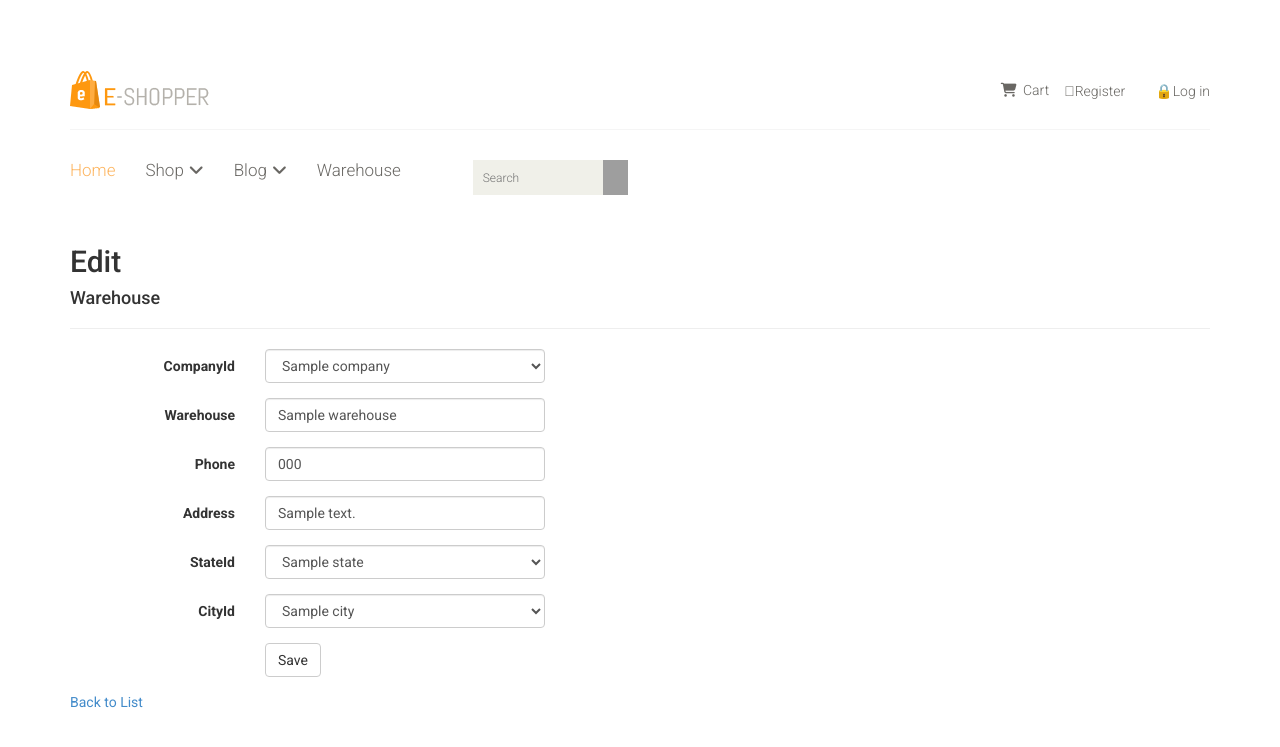
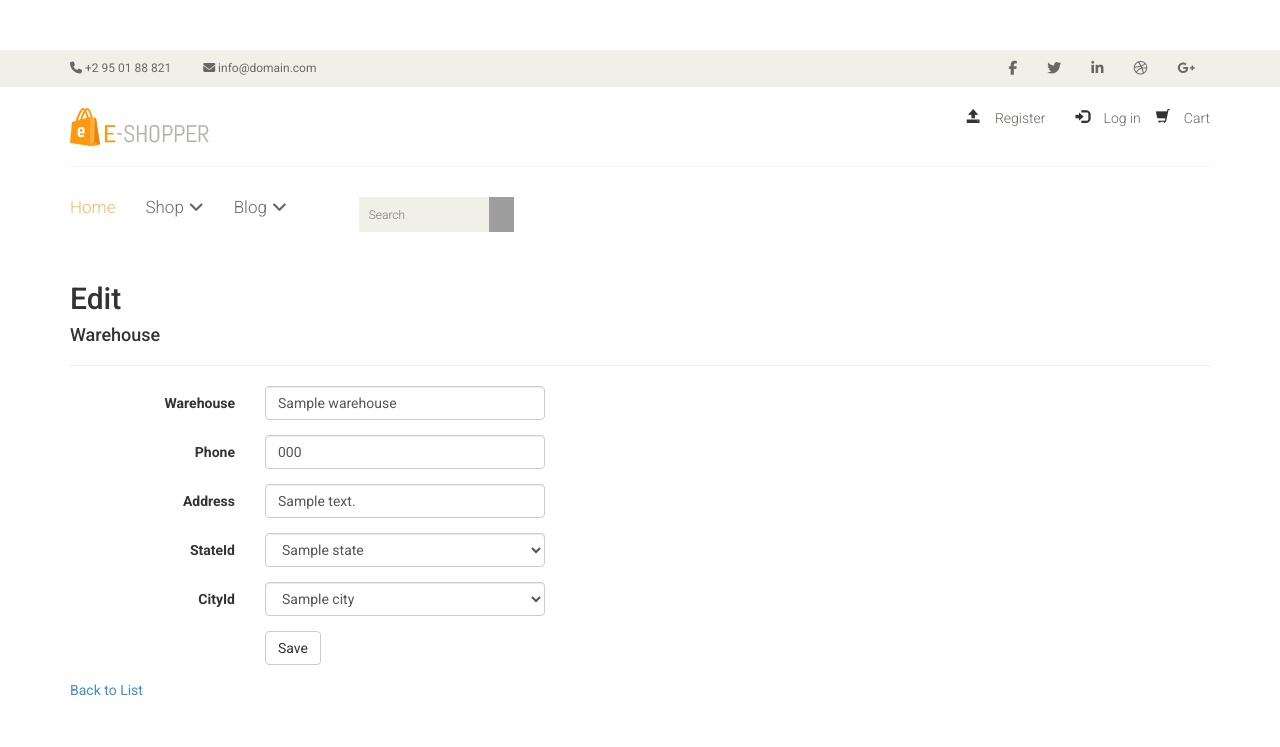
Before and after one commit to EcommerceISA/ECommerce2, an ASP.NET MVC app: page /Warehouses/Edit/1 in a window 1280 px wide. Shown: the top 747 px of the page. Run offline with ASP.NET Core 8 and stand-ins for ASP.NET MVC 5, Linux system fonts and the light colour scheme; tables that the repository leaves empty hold one stand-in row (values such as "Sample post"); the project's own start-up code is not run, and a stand-in starts its controllers and pages; some libraries are stand-ins or nearby versions; some web fonts are replaced; grey boxes are pictures that could not be loaded.

Commit message:
managment vie icons

```diff
--- a/ECommerce2/App_Start/BundleConfig.cs
+++ b/ECommerce2/App_Start/BundleConfig.cs
@@ -26,7 +26,6 @@
             bundles.Add(new StyleBundle("~/Content/css").Include(
                       "~/Content/bootstrap.css",
                       "~/Content/animate.css",
-                      "~/Content/font-awesome.min.css",
                       "~/Content/main.css",
                       "~/Content/prettyPhoto.css",
                       "~/Content/price-range.css",
--- a/ECommerce2/Controllers/WarehousesController.cs
+++ b/ECommerce2/Controllers/WarehousesController.cs
@@ -7,6 +7,7 @@
 using System.Web;
 using System.Web.Mvc;
 using ECommerce2.Models;
+using ECommerce2.Classes;
 
 namespace ECommerce2.Controllers
 {
@@ -17,8 +18,10 @@
         // GET: Warehouses
         public ActionResult Index()
         {
-            var warehouse = db.Warehouse.Include(w => w.City).Include(w => w.Company).Include(w => w.State);
-            return View(warehouse.ToList());
+            var user = db.Users.Where(u => u.UserName == User.Identity.Name).FirstOrDefault();
+            var warehouses = db.Warehouse.Where(w => w.CompanyId == user.CompanyId).Include(w => w.City)
+                .Include(w => w.State);
+            return View(warehouses.ToList());
         }
 
         // GET: Warehouses/Details/5
@@ -39,10 +42,22 @@
         // GET: Warehouses/Create
         public ActionResult Create()
         {
-            ViewBag.CityId = new SelectList(db.Cities, "CityId", "Name");
-            ViewBag.CompanyId = new SelectList(db.Companies, "CompanyId", "Name");
-            ViewBag.StateId = new SelectList(db.States, "StateId", "Name");
-            return View();
+            ViewBag.CityId = new SelectList(
+                CombosHelper.GetCities(),
+                "CityId", "Name");
+
+            ViewBag.StateId = new SelectList(
+                CombosHelper.GetStates(),
+                "StateId", "Name");
+
+            var user = db.Users.Where(u => u.UserName == User.Identity.Name)
+                .FirstOrDefault();
+
+            var warehouse = new Warehouse {
+                CompanyId = user.CompanyId
+            };
+
+            return View(warehouse);
         }
 
         // POST: Warehouses/Create
@@ -59,9 +74,14 @@
                 return RedirectToAction("Index");
             }
 
-            ViewBag.CityId = new SelectList(db.Cities, "CityId", "Name", warehouse.CityId);
-            ViewBag.CompanyId = new SelectList(db.Companies, "CompanyId", "Name", warehouse.CompanyId);
-            ViewBag.StateId = new SelectList(db.States, "StateId", "Name", warehouse.StateId);
+            ViewBag.CityId = new SelectList(
+                CombosHelper.GetCities(warehouse.StateId),
+                "CityId", "Name");
+
+            ViewBag.StateId = new SelectList(
+                CombosHelper.GetStates(),
+                "StateId", "Name");
+
             return View(warehouse);
         }
 
@@ -77,9 +97,15 @@
             {
                 return HttpNotFound();
             }
-            ViewBag.CityId = new SelectList(db.Cities, "CityId", "Name", warehouse.CityId);
-            ViewBag.CompanyId = new SelectList(db.Companies, "CompanyId", "Name", warehouse.CompanyId);
-            ViewBag.StateId = new SelectList(db.States, "StateId", "Name", warehouse.StateId);
+
+            ViewBag.CityId = new SelectList(
+                CombosHelper.GetCities(warehouse.StateId),
+                "CityId", "Name");
+
+            ViewBag.StateId = new SelectList(
+                CombosHelper.GetStates(),
+                "StateId", "Name");
+
             return View(warehouse);
         }
 
@@ -96,9 +122,13 @@
                 db.SaveChanges();
                 return RedirectToAction("Index");
             }
-            ViewBag.CityId = new SelectList(db.Cities, "CityId", "Name", warehouse.CityId);
-            ViewBag.CompanyId = new SelectList(db.Companies, "CompanyId", "Name", warehouse.CompanyId);
-            ViewBag.StateId = new SelectList(db.States, "StateId", "Name", warehouse.StateId);
+            ViewBag.CityId = new SelectList(
+                CombosHelper.GetCities(warehouse.StateId),
+                "CityId", "Name");
+
+            ViewBag.StateId = new SelectList(
+                CombosHelper.GetStates(),
+                "StateId", "Name");
             return View(warehouse);
         }
 
--- a/ECommerce2/Views/Manage/Index.cshtml
+++ b/ECommerce2/Views/Manage/Index.cshtml
@@ -3,8 +3,7 @@
     ViewBag.Title = "Manage";
 }
 
-<h2>@ViewBag.Title.</h2>
-<h2>Profile</h2>
+<h2>Admin Profile</h2>
 
 <p class="text-success">@ViewBag.StatusMessage</p>
 @if (User.IsInRole("Admin"))
@@ -70,9 +69,10 @@
                         </div>
                         <div class="panel panel-default">
                             <div class="panel-heading">
-                                <h4 class="panel-title">@Html.ActionLink("Warehouse", "Index", "Users")</h4>
+                                <h4 class="panel-title">@Html.ActionLink("Warehouse", "Index", "Warehouse")</h4>
                             </div>
                         </div>
+
                     </div><!--/category-productsr-->
                 </div>
             </div>
--- a/ECommerce2/Views/Shared/_Layout.cshtml
+++ b/ECommerce2/Views/Shared/_Layout.cshtml
@@ -12,6 +12,34 @@
 
 </head>
 <body>
+    <header id="header">
+        <!--header-->
+        <div class="header_top">
+            <!--header_top-->
+            <div class="container">
+                <div class="row">
+                    <div class="col-sm-6">
+                        <div class="contactinfo">
+                            <ul class="nav nav-pills">
+                                <li><a href="#"><i class="fa fa-phone"></i> +2 95 01 88 821</a></li>
+                                <li><a href="#"><i class="fa fa-envelope"></i> info@domain.com</a></li>
+                            </ul>
+                        </div>
+                    </div>
+                    <div class="col-sm-6">
+                        <div class="social-icons pull-right">
+                            <ul class="nav navbar-nav">
+                                <li><a href="#"><i class="fa fa-facebook"></i></a></li>
+                                <li><a href="#"><i class="fa fa-twitter"></i></a></li>
+                                <li><a href="#"><i class="fa fa-linkedin"></i></a></li>
+                                <li><a href="#"><i class="fa fa-dribbble"></i></a></li>
+                                <li><a href="#"><i class="fa fa-google-plus"></i></a></li>
+                            </ul>
+                        </div>
+                    </div>
+                </div>
+            </div>
+        </div><!--/header_top-->
         <div class="header-middle">
             <!--header-middle-->
             <div class="container">
@@ -24,9 +52,7 @@
                     </div>
                     <div class="col-sm-8">
                         <div class="shop-menu pull-right">
-                        <ul class="nav navbar-nav">
-                            <li><a href="cart.html"><i class="fa fa-shopping-cart"></i> Cart</a></li>
-                        </ul>
+
                             @Html.Partial("_LoginPartial")
                         </div>
                     </div>
@@ -67,7 +93,6 @@
                                         <li><a href="blog-single.html">Blog Single</a></li>
                                     </ul>
                                 </li>
-                            <li>@Html.ActionLink("Warehouse", "Index", "Warehouses")</li>
                             </ul>
                         </div>
                         <div class="col-sm-3">
@@ -79,6 +104,7 @@
                 </div>
             </div><!--/header-bottom-->
         </div>
+    </header>
     <div class="container body-content">
         @RenderBody()
     </div>
--- a/ECommerce2/Views/Shared/_LoginPartial.cshtml
+++ b/ECommerce2/Views/Shared/_LoginPartial.cshtml
@@ -1,22 +1,47 @@
 @using Microsoft.AspNet.Identity
+<ul class="nav navbar-nav navbar-right">
+    <li>
+        <i class="glyphicon glyphicon-shopping-cart">
+            @Html.ActionLink("Cart", "Register", "Account")
+        </i>
+    </li>
+</ul>
+
 @if (Request.IsAuthenticated)
 {
+
+
     using (Html.BeginForm("LogOff", "Account", FormMethod.Post, new { id = "logoutForm", @class = "navbar-right" }))
     {
-    @Html.AntiForgeryToken()
+        @Html.AntiForgeryToken()
 
-    <ul class="nav navbar-nav navbar-right">
-        <li>
-            @Html.ActionLink("Hello " + User.Identity.GetUserName() + "!", "Index", "Manage", routeValues: null, htmlAttributes: new { title = "Manage" })
-        </li>
-        <li><a href="javascript:document.getElementById('logoutForm').submit()">Log off</a></li>
-    </ul>
+        <ul class="nav navbar-nav navbar-right">
+            <li>
+                <span class="glyphicon glyphicon-user">
+                    @Html.ActionLink("Hello: " + User.Identity.GetUserName(), "Index", "Manage")
+                </span>
+            </li>
+            <li>
+                <span  class="glyphicon glyphicon-log-out">
+                    <a href="javascript:document.getElementById('logoutForm').submit()">Log off</a>
+                </span>
+            </li>
+        </ul>
     }
 }
 else
 {
     <ul class="nav navbar-nav navbar-right">
-        <li>@Html.ActionLink("Register", "Register", "Account", new { }, new { @class="glyphicon glyphicon-glass" })</li>
-        <li>@Html.ActionLink("Log in", "Login", "Account", new { }, new { @class="glyphicon glyphicon-lock" })</li>
+        <li>
+            <i class="glyphicon glyphicon-open">
+                @Html.ActionLink("Register", "Register", "Account")
+            </i>
+        </li>
+
+        <li>
+            <i class="glyphicon glyphicon-log-in">
+                @Html.ActionLink("Log in", "Login", "Account")
+            </i>
+        </li>
     </ul>
 }
--- a/ECommerce2/Views/Warehouses/Edit.cshtml
+++ b/ECommerce2/Views/Warehouses/Edit.cshtml
@@ -15,14 +15,7 @@
         <hr />
         @Html.ValidationSummary(true, "", new { @class = "text-danger" })
         @Html.HiddenFor(model => model.WarehouseId)
-
-        <div class="form-group">
-            @Html.LabelFor(model => model.CompanyId, "CompanyId", htmlAttributes: new { @class = "control-label col-md-2" })
-            <div class="col-md-10">
-                @Html.DropDownList("CompanyId", null, htmlAttributes: new { @class = "form-control" })
-                @Html.ValidationMessageFor(model => model.CompanyId, "", new { @class = "text-danger" })
-            </div>
-        </div>
+        @Html.HiddenFor(model => model.CompanyId)
 
         <div class="form-group">
             @Html.LabelFor(model => model.Name, htmlAttributes: new { @class = "control-label col-md-2" })
--- a/ECommerce2/Views/Warehouses/Index.cshtml
+++ b/ECommerce2/Views/Warehouses/Index.cshtml
@@ -13,9 +13,6 @@
     <tr>
         <th>
             @Html.DisplayNameFor(model => model.City.Name)
-        </th>
-        <th>
-            @Html.DisplayNameFor(model => model.Company.Name)
         </th>
         <th>
             @Html.DisplayNameFor(model => model.State.Name)
@@ -38,9 +35,6 @@
             @Html.DisplayFor(modelItem => item.City.Name)
         </td>
         <td>
-            @Html.DisplayFor(modelItem => item.Company.Name)
-        </td>
-        <td>
             @Html.DisplayFor(modelItem => item.State.Name)
         </td>
         <td>
```
Also changed, not shown: ECommerce2/Classes/CombosHelper.cs (+12 -0 lines), ECommerce2/Views/Warehouses/Create.cshtml (+1 -7 lines), ECommerce2/Content/font-awesome.min.css (deleted), ECommerce2/ECommerce2.csproj. Lines whose indentation alone changed are shown as unchanged.
